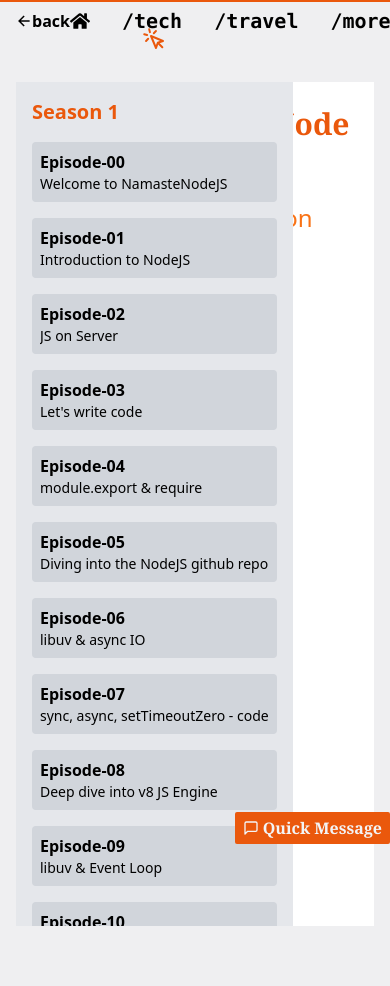
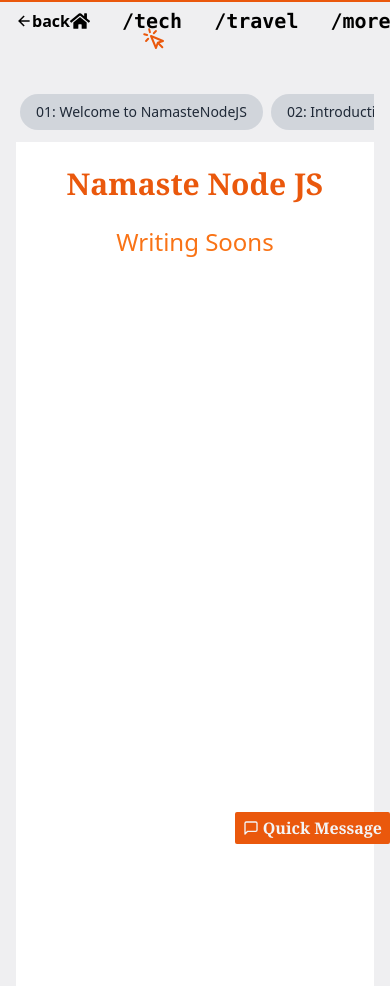
Before and after one commit to ashumsd7/heyashu, a Next.js app: page /tech/notes/namaste-node-js in a window 390 px wide. Shown: the top 986 px of the page. Before the commit the page ends 926 px from the top, so only its background shows below. Built offline with nearby package versions, Linux system fonts and the light colour scheme.

Commit message:
add notes

```diff
--- a/src/pages/tech/notes/namaste-node-js/index.jsx
+++ b/src/pages/tech/notes/namaste-node-js/index.jsx
@@ -14,115 +14,47 @@ Details about Section 2...
 
 const Sidebar = ({ onSectionClick }) => {
   return (
-    <div className="w-[1/4] bg-gray-200 h-full p-4 overflow-y-auto fixed">
+    <div className="w-[1/4]  lg:block hidden bg-gray-200 h-full p-4 overflow-y-auto fixed">
       <h2 className="text-orange-600 text-xl font-bold mb-4">Season 1</h2>
       <div className="space-y-4">
+        {season1Episodes?.map((item) => {
+          return (
+            <div
+              className="cursor-pointer p-2 bg-gray-300 hover:bg-gray-400 rounded"
+              onClick={() => onSectionClick("Episode 05")}
+            >
+              <h3 className="font-semibold">Episode-{item.id-1}</h3>
+              <p className="text-sm truncate">
+             {item?.name}
+              </p>
+            </div>
+          );
+        })}
+      </div>
+    </div>
+  );
+};
+
+const EpisodeChips = () => {
+  const [selectedChip, setSelectedChip] = useState(null);
+
+  const handleChipClick = (id) => {
+    setSelectedChip(id);
+  };
+
+  return (
+    <div className="w-full block lg:hidden overflow-x-auto whitespace-nowrap py-2">
+      {season1Episodes.map((episode) => (
         <div
-          className="cursor-pointer p-2 bg-gray-300 hover:bg-gray-400 rounded"
-          onClick={() => onSectionClick("Episode 00")}
+          key={episode.id}
+          onClick={() => handleChipClick(episode.id)}
+          className={`inline-block px-4 py-2 m-1 text-sm rounded-full cursor-pointer transition-colors ${
+            selectedChip === episode.id ? 'bg-gray-800 text-white' : 'bg-gray-300 text-gray-800'
+          }`}
         >
-          <h3 className="font-semibold">Episode-00</h3>
-          <p className="text-sm truncate">Welcome to NamasteNodeJS</p>
+          {episode.id < 10 ? `0${episode.id}:` : `${episode.id}:`} {episode.name}
         </div>
-        <div
-          className="cursor-pointer p-2 bg-gray-300 hover:bg-gray-400 rounded"
-          onClick={() => onSectionClick("Episode 01")}
-        >
-          <h3 className="font-semibold">Episode-01</h3>
-          <p className="text-sm truncate">Introduction to NodeJS</p>
-        </div>
-        <div
-          className="cursor-pointer p-2 bg-gray-300 hover:bg-gray-400 rounded"
-          onClick={() => onSectionClick("Episode 02")}
-        >
-          <h3 className="font-semibold">Episode-02</h3>
-          <p className="text-sm truncate">JS on Server</p>
-        </div>
-        <div
-          className="cursor-pointer p-2 bg-gray-300 hover:bg-gray-400 rounded"
-          onClick={() => onSectionClick("Episode 03")}
-        >
-          <h3 className="font-semibold">Episode-03</h3>
-          <p className="text-sm truncate">Let's write code</p>
-        </div>
-        <div
-          className="cursor-pointer p-2 bg-gray-300 hover:bg-gray-400 rounded"
-          onClick={() => onSectionClick("Episode 04")}
-        >
-          <h3 className="font-semibold">Episode-04</h3>
-          <p className="text-sm truncate">module.export & require</p>
-        </div>
-        <div
-          className="cursor-pointer p-2 bg-gray-300 hover:bg-gray-400 rounded"
-          onClick={() => onSectionClick("Episode 05")}
-        >
-          <h3 className="font-semibold">Episode-05</h3>
-          <p className="text-sm truncate">Diving into the NodeJS github repo</p>
-        </div>
-        <div
-          className="cursor-pointer p-2 bg-gray-300 hover:bg-gray-400 rounded"
-          onClick={() => onSectionClick("Episode 06")}
-        >
-          <h3 className="font-semibold">Episode-06</h3>
-          <p className="text-sm truncate">libuv & async IO</p>
-        </div>
-        <div
-          className="cursor-pointer p-2 bg-gray-300 hover:bg-gray-400 rounded"
-          onClick={() => onSectionClick("Episode 07")}
-        >
-          <h3 className="font-semibold">Episode-07</h3>
-          <p className="text-sm truncate">sync, async, setTimeoutZero - code</p>
-        </div>
-        <div
-          className="cursor-pointer p-2 bg-gray-300 hover:bg-gray-400 rounded "
-          onClick={() => onSectionClick("Episode 08")}
-        >
-          <h3 className="font-semibold">Episode-08</h3>
-          <p className="text-sm truncate">Deep dive into v8 JS Engine</p>
-        </div>
-        <div
-          className="cursor-pointer p-2 bg-gray-300 hover:bg-gray-400 rounded"
-          onClick={() => onSectionClick("Episode 09")}
-        >
-          <h3 className="font-semibold">Episode-09</h3>
-          <p className="text-sm truncate">libuv & Event Loop</p>
-        </div>
-        <div
-          className="cursor-pointer p-2 bg-gray-300 hover:bg-gray-400 rounded"
-          onClick={() => onSectionClick("Episode 10")}
-        >
-          <h3 className="font-semibold">Episode-10</h3>
-          <p className="text-sm truncate">Thread pool in libuv</p>
-        </div>
-        <div
-          className="cursor-pointer p-2 bg-gray-300 hover:bg-gray-400 rounded"
-          onClick={() => onSectionClick("Episode 11")}
-        >
-          <h3 className="font-semibold">Episode-11</h3>
-          <p className="text-sm truncate">Creating a Server</p>
-        </div>
-        <div
-          className="cursor-pointer p-2 bg-gray-300 hover:bg-gray-400 rounded"
-          onClick={() => onSectionClick("Episode 12")}
-        >
-          <h3 className="font-semibold">Episode-12</h3>
-          <p className="text-sm truncate">Databases - SQL & NoSQL</p>
-        </div>
-        <div
-          className="cursor-pointer p-2 bg-gray-300 mb-10 hover:bg-gray-400 rounded"
-          onClick={() => onSectionClick("Episode 13")}
-        >
-          <h3 className="font-semibold">Episode-13</h3>
-          <p className="text-sm truncate">Creating a database & mongodb</p>
-        </div>
-        <div
-          className="cursor-pointer p-2 bg-gray-300 hover:bg-gray-400 rounded"
-          onClick={() => onSectionClick("Episode 13")}
-        >
-          <h3 className="font-semibold">Episode-undefined</h3>
-          <p className="text-sm truncate">Nothing here</p>
-        </div>
-      </div>
+      ))}
     </div>
   );
 };
@@ -145,16 +77,18 @@ const NamasteNodeJS = () => {
 
   return (
     <>
+       <EpisodeChips/>
       <div className="flex h-[93vh]">
+
         <Sidebar onSectionClick={handleSectionClick} />
-        <div className="w-3/4 justify-center fle bg-white h-screen p-6 overflow-y-auto ml-auto">
+        <div className="lg:w-3/4 w-full justify-center fle bg-white h-screen p-6 overflow-y-auto ml-auto">
           <div className="flex justify-center flex-col gap-2 items-center mb-2">
-            <h1 className="text-3xl font-extrabold text-center text-orange-600 md:text-left font-serif mb-4 md:mb-0 mb-2">
+            <h1 className="text-3xl font-extrabold text-center text-orange-600 md:text-left font-serif mb-4 md:mb-0 ">
               Namaste Node JS
             </h1>
           </div>
           <h1 className="text-2xl text-orange-500 text-center font-">
-            Writing Soon
+            Writing Soons
           </h1>
         </div>
       </div>
@@ -162,3 +96,20 @@ const NamasteNodeJS = () => {
   );
 };
 export default NamasteNodeJS;
+
+const season1Episodes = [
+  { id: 1, name: "Welcome to NamasteNodeJS" },
+  { id: 2, name: "Introduction to NodeJS" },
+  { id: 3, name: "JS on Server" },
+  { id: 4, name: "Let's write code" },
+  { id: 5, name: "module.export & require" },
+  { id: 6, name: "Diving into the NodeJS github repo" },
+  { id: 7, name: "libuv & async IO" },
+  { id: 8, name: "sync, async, setTimeoutZero - code" },
+  { id: 9, name: "Deep dive into v8 JS Engine" },
+  { id: 10, name: "libuv & Event Loop" },
+  { id: 11, name: "Thread pool in libuv" },
+  { id: 12, name: "Creating a Server" },
+  { id: 13, name: "Databases - SQL & NoSQL" },
+  { id: 14, name: "Creating a database & mongodb" },
+];
```
